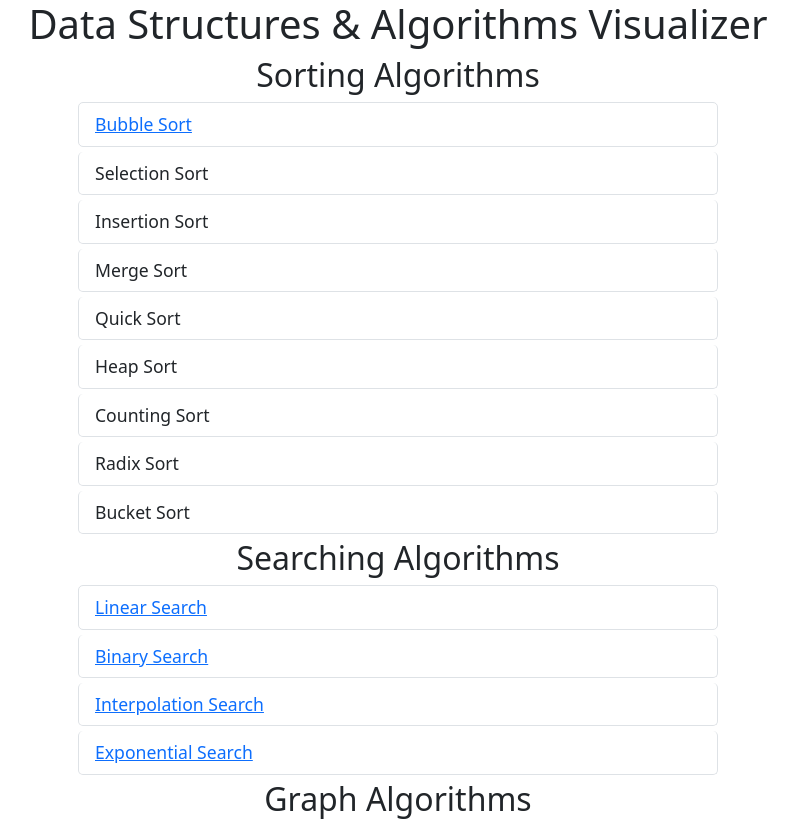
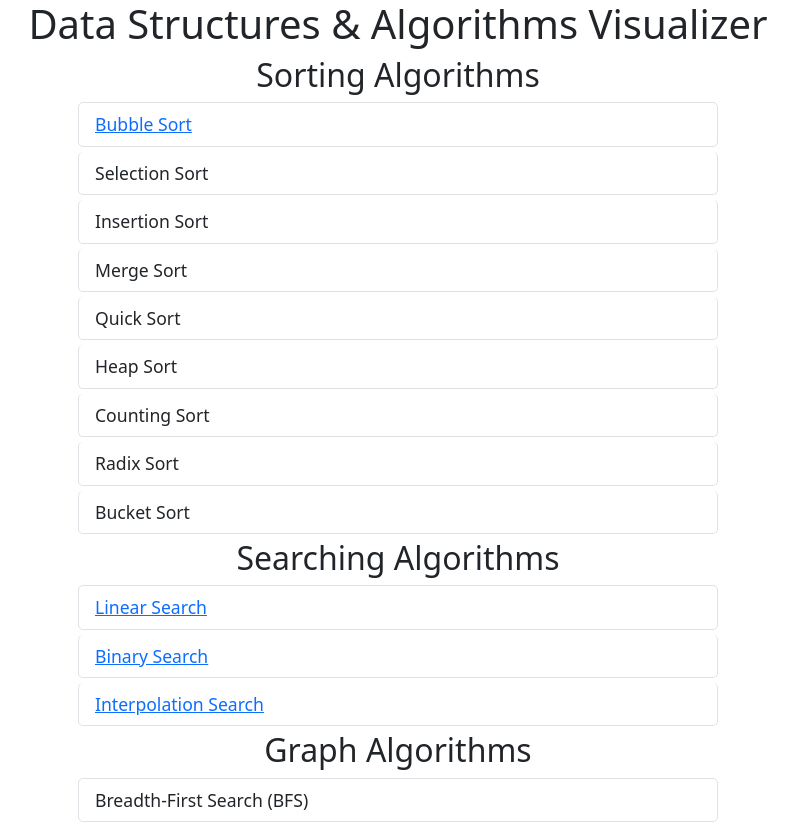
Before and after one commit to Joshua-Onley/AlgorithmsVisualiser, a React (Vite) app: page / in a window 1280 px wide. Shown: the top 824 px of the page, without its empty margins (242-1040 px from the left). Built offline with nearby package versions, Linux system fonts and the light colour scheme.

Commit message:
removed exponential search

```diff
--- a/src/App.tsx
+++ b/src/App.tsx
@@ -4,7 +4,6 @@ import ListGroup from "./components/ListGroup";
 import LinearSearchVisualizer from "./components/LinearSearchAnimation"; // Import your visualizer component
 import BinarySearchVisualizer from "./components/BinarySearchAnimation";
 import InterpolationSearchVisualizer from "./components/InterpolationSearchAnimation";
-import ExponentialSearchVisualizer from "./components/ExponentialSearchAnimation";
 import BubbleSortVisualizer from "./components/BubbleSortAnimation";
 import DepthFirstSearchVisualizer from "./components/DepthFirstSearchAnimation";
 import "./App.css"
@@ -19,7 +18,6 @@ function App() {
           <Route path="/linear-search" element={<LinearSearchVisualizer />} />
           <Route path="/binary-search" element={<BinarySearchVisualizer />} />
           <Route path="/interpolation-search" element={<InterpolationSearchVisualizer />} /> {/* Correct route */}
-          <Route path="/exponential-search" element={<ExponentialSearchVisualizer />} />
           <Route path="/bubble-sort" element={<BubbleSortVisualizer />} />
           <Route path="/depth-first-search" element={<DepthFirstSearchVisualizer />} />
         </Routes>
--- a/src/components/BinarySearchAnimation.tsx
+++ b/src/components/BinarySearchAnimation.tsx
@@ -156,7 +156,7 @@ function BinarySearchVisualizer() {
 
   <div className="box">
     <h2>Space Complexity Analysis</h2>
-    <p>The space complexity of binary search depends on its specific implementation. If the algorithm is implemented using recursion the space complexity is O(log n) because of the recursive calls. Each call adds a new frame to the call stack and since the depth of the recursion is log n, the space complexity grows with the recursion depth. If the algorithm is implemented using the iterative approach the space complexity is O(1) because a constant number of variables are used (L, R + M) no matter how large the input size is.</p>
+    <p>The space complexity of binary search depends on its implementation. If the algorithm is implemented using recursion the space complexity is O(log n) because of the recursive calls. Each call adds a new frame to the call stack and since the depth of the recursion is log n, the space complexity grows with the recursion depth. If the algorithm is implemented using the iterative approach the space complexity is O(1) because a constant number of variables are used (L, R + M) no matter how large the input size is.</p>
 
 
 
--- a/src/components/BreadthFirstSearchAnimation.tsx
+++ b/src/components/BreadthFirstSearchAnimation.tsx
@@ -0,0 +1,3 @@
+import React, { useState, useEffect, useRef } from "react";
+import { motion } from "framer-motion";
+import "../App.css";
--- a/src/components/DepthFirstSearchAnimation.tsx
+++ b/src/components/DepthFirstSearchAnimation.tsx
@@ -84,4 +84,5 @@ const TreeNode: React.FC<TreeNodeProps> = ({ node, graph, visited, currentNode }
     );
 };
 
+
 export default DepthFirstSearchVisualizer;
--- a/src/components/ListGroup.tsx
+++ b/src/components/ListGroup.tsx
@@ -34,8 +34,7 @@ function ListGroup() {
           <Link to="/interpolation-search">Interpolation Search</Link>
           </li>
 
-        <li className="list-group-item">
-          <Link to="/exponential-search">Exponential Search</Link></li>
+
 
 
       <h2>Graph Algorithms</h2>
```
